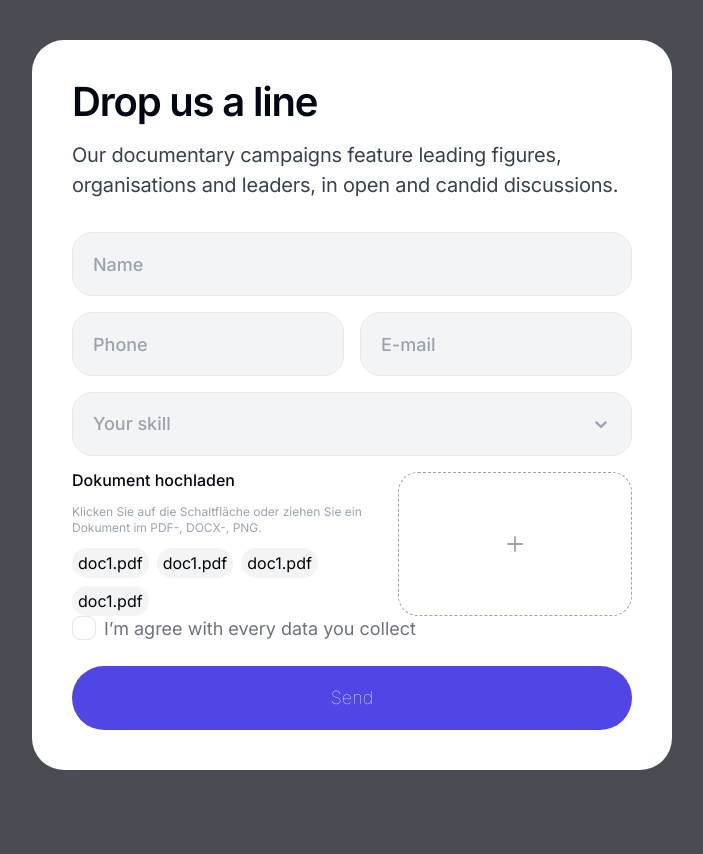
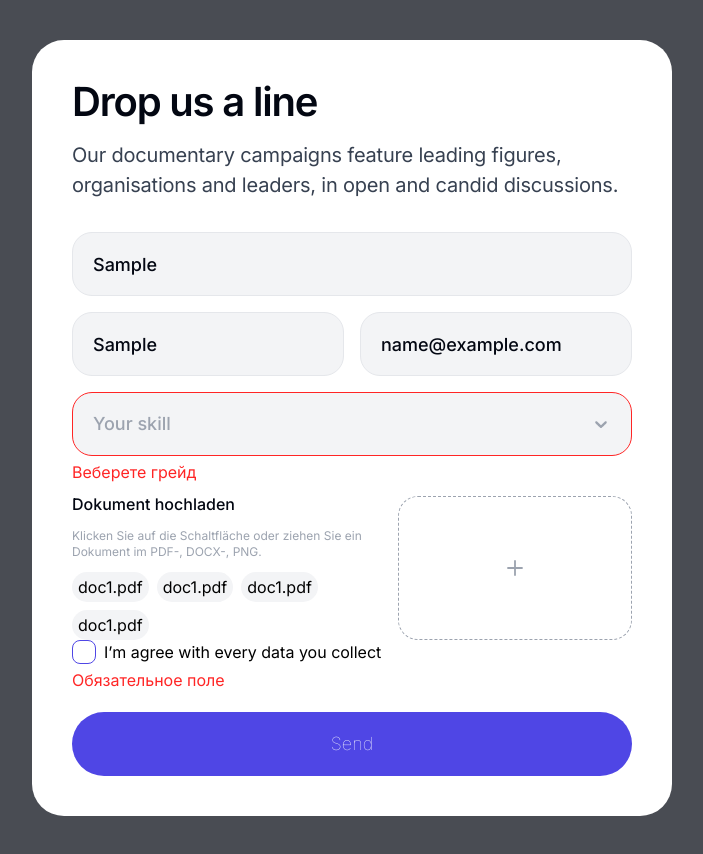
Before and after one commit to OddyHater/einzelwerk-test, a Next.js app: page / in a window 1280 px wide. Both pictures are taken after typing "Sample", "Sample", "name@example.com", "Sample" into the empty fields and a click on the button "Send". Shown: the whole page, without its empty margins (288-991 px from the left). Before the commit the page ends 810 px from the top, so only its background shows below. Built offline with nearby package versions, Linux system fonts and the light colour scheme; a web font is replaced by a local one.

Commit message:
feat: inputs to reusable components

```diff
--- a/package.json
+++ b/package.json
@@ -9,8 +9,10 @@
     "lint": "next lint"
   },
   "dependencies": {
+    "@hookform/error-message": "^2.0.1",
     "class-variance-authority": "^0.7.0",
     "clsx": "^2.1.0",
+    "lodash": "^4.17.21",
     "next": "14.1.4",
     "react": "^18.2.0",
     "react-dom": "^18.2.0",
--- a/src/InputElement.jsx
+++ /dev/null
@@ -1,46 +0,0 @@
-import React from 'react';
-import { cx, cva } from 'class-variance-authority';
-
-const inputClassName = cx(
-  "h-64px w-full",
-  "px-20px",
-  "bg-gray-100",
-  "rounded-20px border border-ui-gray-200",
-  "font-medium text-lg leading-lg text-ui-gray-950",
-  "focus:outline-none"
-);
-
-const errorClassName = cva(
-  [
-    'relative box-border',
-    'max-h-0',
-    'text-base leading-base text-ui-red-1',
-    'transition-all'
-  ],
-  {
-    variants: {
-      errors: {
-        true: 'pt-4px max-h-24px opacity-100',
-        false: 'opacity-0'
-      }
-    }
-  }
-);
-
-const InputElement = ({ className, type, name, id, placeholder, register, validateOptions, errors }) => {
-  return (
-    <div className={className}>
-      <input
-        type={type}
-        name={name}
-        id={id}
-        placeholder={placeholder}
-        className={`${inputClassName}`}
-        {...register(name, validateOptions)}
-      />
-      <div className={errorClassName({ errors: Boolean(errors?.name?.message) })}>{errors?.name?.message}</div>
-    </div>
-  );
-};
-
-export default InputElement;
--- /dev/null
+++ b/src/components/CheckboxElement.jsx
@@ -0,0 +1,67 @@
+import React from 'react';
+
+import { Controller } from 'react-hook-form';
+import { ErrorMessage } from '@hookform/error-message';
+import { cx } from 'class-variance-authority';
+
+const checkboxContainer = cx(
+  "flex gap-16px items-center mt-auto",
+  "text-lg leading-lg text-ui-gray-500"
+);
+
+const errorClassName = cx(
+  'relative box-border',
+  'max-h-0',
+  'text-base leading-base text-ui-red-1',
+  'pt-4px max-h-24px opacity-100'
+);
+
+const CheckboxElement = ({ name, label, control, register, errors }) => {
+  return (
+    <>
+      <Controller
+        control={control}
+        name={name}
+        className={checkboxContainer}
+        rules={{ required: true }}
+        render={() => (
+          <label className="flex justify-start items-start mt-auto">
+          <div className="bg-white border-[1px] rounded-8px border-ui-gray-200 w-6 h-6 flex flex-shrink-0 justify-center items-center mr-2 focus-within:border-ui-blue-600">
+            <input
+              type="checkbox"
+              name={name}
+              id={name}
+              className="opacity-0 absolute"
+              { ...register(name, { required: 'Обязательное поле' }) }
+            />
+            <svg
+              xmlns="http://www.w3.org/2000/svg"
+              width="16"
+              height="16"
+              viewBox="0 0 16 16"
+              fill="none"
+              className="fll-currenit hidden pointer-events-none"
+            >
+              <path
+                d="M2.25 8L5.01193 11.5511C5.39578 12.0446 6.13331 12.0688 6.54869 11.6015L13.75 3.5"
+                stroke="#4F46E5"
+                strokeWidth="1.5"
+              />
+            </svg>
+          </div>
+          <div>{label}</div>
+        </label>
+        )}
+      />
+      <ErrorMessage
+        errors={errors}
+        name={name}
+        render={({ message }) => (
+          <div className={errorClassName}>{message}</div>
+        )}
+      />
+    </>
+  );
+};
+
+export default CheckboxElement;
--- a/src/components/Form.jsx
+++ b/src/components/Form.jsx
@@ -1,14 +1,14 @@
 "use client";
 
 import React from "react";
-import Select from "react-select";
-import { cva, cx } from "class-variance-authority";
-import clsx from "clsx";
-import { useForm, Controller } from "react-hook-form";
+import { cx } from "class-variance-authority";
+import { useForm } from "react-hook-form";
 
 import TitleContainer from "./TitleContainer";
 import Document from "./Document";
-import InputElement from "@/InputElement";
+import InputElement from "@/components/InputElement";
+import SelectElement from "./SelectElement";
+import CheckboxElement from "./CheckboxElement";
 
 const formWrapperClassName = cx(
   "flex-1",
@@ -35,48 +35,9 @@ const submitButtonClassName = cx(
   "rounded-10000px"
 );
 
-const inputContainerClassName = cx(
-  ''
-)
-
-const inputClassName = cx(
-  "h-64px w-full",
-  "px-20px",
-  "bg-gray-100",
-  "rounded-20px border border-ui-gray-200",
-  "font-medium text-lg leading-lg text-ui-gray-950",
-  "focus:outline-none"
-);
-
 const checkboxContainer = cx(
   "flex gap-16px items-center mt-auto",
   "text-lg leading-lg text-ui-gray-500"
-);
-
-const selectClassName = cx(
-  "h-64px",
-  "flex",
-  "bg-gray-100",
-  "rounded-20px border border-ui-gray-200",
-  "text-18px font-medium",
-  "justify-between"
-);
-
-const errorClassName = cva(
-  [
-    'relative box-border',
-    'max-h-0',
-    'text-base leading-base text-ui-red-1',
-    'transition-all'
-  ],
-  {
-    variants: {
-      errors: {
-        true: 'pt-4px max-h-24px opacity-100',
-        false: 'opacity-0'
-      }
-    }
-  }
 );
 
 const nameValidation = {
@@ -85,6 +46,14 @@ const nameValidation = {
     value: 2,
     message: 'Минимум 2 символа'
   }
+};
+
+const phoneValidation = {
+  required: 'Поле обязательно к заполнению'
+};
+
+const selectValidation = {
+  required: "Веберете грейд"
 };
 
 const options = [
@@ -99,7 +68,7 @@ const Form = () => {
   const {
     register,
     handleSubmit,
-    reset,
+    control,
     formState: {
       errors,
     },
@@ -107,24 +76,22 @@ const Form = () => {
 
   const OnSubmit = (data) => {
     console.log(data);
-    reset();
   };
 
   return (
     <div className={formWrapperClassName}>
+
       <TitleContainer
         title={"Drop us a line"}
         subtitle={"Our documentary campaigns feature leading figures, organisations and leaders, in open and candid discussions."}
       />
-      {/* Вынести form в компонент */}
-      {/* Перенести стили в переменную */}
+
       <form
         className="flex-1 flex flex-col mt-32px"
         onSubmit={handleSubmit(OnSubmit)}
       >
+
         <div className={inputsContainerClassName}>
-          {/* Вынести инпуты в компоненты */}
-          {/* Перенести стили в переменную */}
 
           <InputElement
             className={'col-span-full'}
@@ -137,70 +104,47 @@ const Form = () => {
             errors={errors}
           />
 
-          <input
-            type="text"
-            name="phone"
-            id="phone"
+          <InputElement
+            className={'col-start-1 col-end-2'}
+            type={'text'}
+            name={'phone'}
+            id={'phone'}
             placeholder="Phone"
-            className={`${inputClassName} col-start-1 col-end-2`}
-            {...register("phone")}
+            register={register}
+            validateOptions={phoneValidation}
+            errors={errors}
           />
 
-          <input
+          <InputElement
+            className={'col-start-2 col-end-3'}
             type="text"
             name="email"
             id="email"
             placeholder="E-mail"
-            className={`${inputClassName} col-start-2 col-end-3`}
-            {...register("email")}
+            register={register}
+            validateOptions={phoneValidation}
+            errors={errors}
           />
 
-
-        <Select
-          instanceId={"grade"}
-            unstyled
-            maxMenuHeight={"auto"}
-            className={`${selectClassName} col-span-full`}
-            classNames={{
-              control: () =>
-              "flex-1 text-ui-gray-400 px-20px hover:cursor-pointer text-lg leading-lg",
-              menu: () => "mt-8px bg-ui-gray-100 rounded-20px font-arboria text-lg leading-lg",
-              option: ({ isFocused, isSelected }) =>
-              clsx(
-                isSelected && "text-ui-gray-950",
-                "px-24px py-18px [&:not(:last-child)]:border-b-2 border-ui-gray-200 hover:cursor-pointer text-ui-gray-400"
-                ),
-                singleValue: () => "text-ui-gray-950 font-arboria",
-              }}
-              placeholder="Your skill"
+          <SelectElement
+            className={'col-span-full'}
+            id={'grade'}
             options={options}
-        />
+            control={control}
+            validateOptions={selectValidation}
+            errors={errors}
+          />
         </div>
 
         <Document />
 
-        <div className={checkboxContainer}>
-          <label className="flex justify-start items-start">
-            <div className="bg-white border-[1px] rounded-8px border-ui-gray-200 w-6 h-6 flex flex-shrink-0 justify-center items-center mr-2 focus-within:border-ui-blue-600">
-              <input type="checkbox" className="opacity-0 absolute" />
-              <svg
-                xmlns="http://www.w3.org/2000/svg"
-                width="16"
-                height="16"
-                viewBox="0 0 16 16"
-                fill="none"
-                className="fll-currenit hidden pointer-events-none"
-              >
-                <path
-                  d="M2.25 8L5.01193 11.5511C5.39578 12.0446 6.13331 12.0688 6.54869 11.6015L13.75 3.5"
-                  stroke="#4F46E5"
-                  strokeWidth="1.5"
-                />
-              </svg>
-            </div>
-            <div>I’m agree with every data you collect</div>
-          </label>
-        </div>
+        <CheckboxElement
+          name='privacy'
+          label='I’m agree with every data you collect'
+          control={control}
+          register={register}
+          errors={errors}
+        />
 
         <button className={submitButtonClassName} type="submit">
           Send
--- /dev/null
+++ b/src/components/InputElement.jsx
@@ -0,0 +1,57 @@
+import React from 'react';
+
+import { ErrorMessage } from '@hookform/error-message';
+import { cx, cva } from 'class-variance-authority';
+const _ = require('lodash');
+
+const inputClassName = cva(
+  [
+    "h-64px w-full",
+    "px-20px",
+    "bg-gray-100",
+    "rounded-20px border border-ui-gray-200",
+    "font-medium text-lg leading-lg text-ui-gray-950",
+    "focus:outline-none"
+  ],
+  {
+    variants: {
+      errors: {
+        true: 'border-ui-red-1'
+      }
+    }
+  }
+);
+
+const errorClassName = cx(
+  'relative box-border',
+  'max-h-0',
+  'text-base leading-base text-ui-red-1',
+  'pt-4px max-h-24px opacity-100'
+);
+
+const InputElement = ({ className, type, name, id, placeholder, register, validateOptions, errors }) => {
+  const errorMessage = _.get(errors, name)
+  const hasError = !!(errors && errorMessage);
+
+  return (
+    <div className={className}>
+      <input
+        type={type}
+        name={name}
+        id={id}
+        placeholder={placeholder}
+        className={inputClassName({ errors: hasError })}
+        {...register(name, validateOptions)}
+      />
+      <ErrorMessage
+        errors={errors}
+        name={name}
+        render={({ message }) => (
+          <div className={errorClassName}>{message}</div>
+        )}
+      />
+    </div>
+  );
+};
+
+export default InputElement;
--- /dev/null
+++ b/src/components/SelectElement.jsx
@@ -0,0 +1,83 @@
+import React from 'react';
+
+import ReactSelect from 'react-select';
+import { Controller } from 'react-hook-form';
+import { ErrorMessage } from '@hookform/error-message';
+
+const _ = require('lodash');
+import { cx, cva } from 'class-variance-authority';
+import clsx from 'clsx';
+
+const selectClassName = cva(
+  [
+    "h-64px",
+    "flex",
+    "bg-gray-100",
+    "rounded-20px border border-ui-gray-200",
+    "text-18px font-medium",
+    "justify-between"
+  ],
+  {
+    variants: {
+      errors: {
+        true: 'border-ui-red-1'
+      }
+    }
+  }
+);
+
+const errorClassName = cx(
+  'relative box-border',
+  'max-h-0',
+  'text-base leading-base text-ui-red-1',
+  'pt-4px max-h-24px opacity-100'
+);
+
+const SelectElement = ({ className, id, options, control, validateOptions, errors }) => {
+  const errorMessage = _.get(errors, id)
+  const hasError = !!(errors && errorMessage);
+
+  return (
+    <div className={className}>
+      <Controller
+        control={control}
+        name={id}
+        rules={validateOptions}
+        render={({ field: { onChange, ref } }) => (
+          <ReactSelect
+            instanceId={id}
+            unstyled
+            maxMenuHeight={"auto"}
+            className={selectClassName({ errors: hasError })}
+            classNames={{
+              control: () => "flex-1 text-ui-gray-400 px-20px hover:cursor-pointer text-lg leading-lg",
+              menu: () => "mt-8px bg-ui-gray-100 rounded-20px font-arboria text-lg leading-lg",
+              option: ({ isSelected }) =>
+                clsx(
+                  isSelected && "text-ui-gray-950",
+                  "px-24px py-18px [&:not(:last-child)]:border-b-2 border-ui-gray-200 hover:cursor-pointer text-ui-gray-400"
+                ),
+              singleValue: () => "text-ui-gray-950 font-arboria",
+            }}
+            placeholder="Your skill"
+            onChange={(selectedOption) => {
+              onChange(selectedOption.value);
+            }}
+            inputRef={ref}
+            options={options}
+          />
+        )}
+      />
+      <ErrorMessage
+        errors={errors}
+        name={id}
+        className={errorClassName}
+        render={({ message }) => (
+          <div className={errorClassName}>{message}</div>
+        )}
+      />
+    </div>
+  );
+};
+
+export default SelectElement;
```
Also changed, not shown: 1 other file (tests, documents, lock files or other folders).
